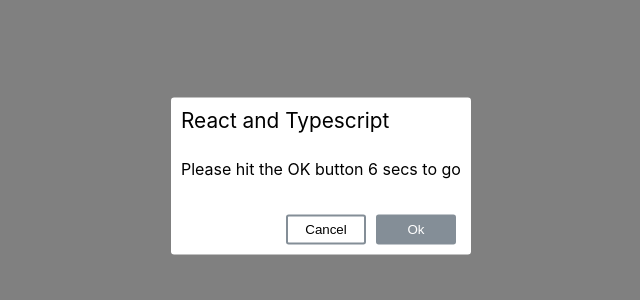
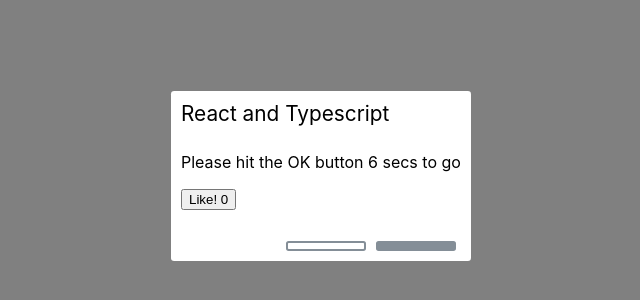
Before and after one commit to upendragusain/react-poc, a React (Create React App) app: page / in a window 1280 px wide. Shown: the part 224-524 px from the top of the page, without its empty margins (319-959 px from the left). Built offline with nearby package versions, Linux system fonts and the light colour scheme.

Commit message:
function component

```diff
--- a/src/App.tsx
+++ b/src/App.tsx
@@ -27,20 +27,20 @@ class App extends React.Component<{}, IState> {
    }
 
    public static getDerivedStateFromProps(props: {}, state: IState) {
-      console.log('getDerivedStateFromProps', props, state)
+      //console.log('getDerivedStateFromProps', props, state)
       return null
    }
 
    public shouldComponentUpdate(nextProps: {}, nextState: IState) {
-      console.log('shouldComponentUpdate', nextProps, nextState)
+      //console.log('shouldComponentUpdate', nextProps, nextState)
       return true
    }
 
    public getSnapshotBeforeUpdate(prevProps: {}, prevState: IState) {
       this.renderCount += 1
-      console.log('getSnapshotBeforeUpdate', prevProps, prevState, {
-         renderCount: this.renderCount,
-      })
+      //console.log('getSnapshotBeforeUpdate', prevProps, prevState, {
+      //   renderCount: this.renderCount,
+      //})
       return this.renderCount
    }
 
@@ -49,9 +49,9 @@ class App extends React.Component<{}, IState> {
       prevState: IState,
       snapshot: number,
    ) {
-      console.log('componentDidUpdate', prevState, prevState, snapshot, {
-         renderCount: this.renderCount,
-      })
+      //console.log('componentDidUpdate', prevState, prevState, snapshot, {
+      //   renderCount: this.renderCount,
+      //})
    }
 
    public componentWillUnmount() {
--- a/src/Confirm.tsx
+++ b/src/Confirm.tsx
@@ -12,37 +12,52 @@ interface IProps {
    onCancelClick: () => void
 }
 
-class Confirm extends React.Component<IProps> {
-   public static defaultProps = {
+const Confirm: React.FunctionComponent<IProps>  = (props) => {
+   console.log('Confirm rendering...')
+
+   Confirm.defaultProps = {
       cancelCaption: 'Cancel',
       okCaption: 'Ok',
    }
 
-   public render() {
+   const [likeCount, setLikeCount] = React.useState(0)
+
+   const handleLikeClick = () => {
+      setLikeCount(likeCount + 1)
+   }
+
+   React.useEffect(() => {
+      console.log('Confirm first rendering')
+   }, [likeCount])
+
       return (
-         <div className={ this.props.open ? 'confirm-wrapper confirm-visible' : 'confirm-wrapper'}>
+         <div className={ props.open ? 'confirm-wrapper confirm-visible' : 'confirm-wrapper'}>
             <div className="confirm-container">
                <div className="confirm-title-container">
-                  <span>{this.props.title}</span>
+                  <span>{props.title}</span>
                </div>
                <div className="confirm-content-container">
-                  <p>{this.props.content}</p>
+                  <p>{props.content}</p>
+                  <button onClick={handleLikeClick}>
+                     Like! {likeCount <= 5 ? likeCount : 'wow you really like it! - ' + likeCount}
+                  </button>
                </div>
                <div className="confirm-buttons-container">
                   <button
                      className="confirm-cancel"
-                     onClick={this.props.onCancelClick}
+                     onClick={props.onCancelClick}
                   >
-                     {this.props.cancelCaption}
+                     {props.cancelCaption}
                   </button>
-                  <button className="confirm-ok" onClick={this.props.onOkClick}>
-                     {this.props.okCaption}
+                  <button className="confirm-ok" onClick={props.onOkClick}>
+                     {props.okCaption}
                   </button>
                </div>
             </div>
          </div>
       )
-   }
+
 }
 
-export default Confirm
+const ConfirmMemo = React.memo(Confirm)
+export default ConfirmMemo
```
Also changed, not shown: 1 other file (tests, documents, lock files or other folders).
